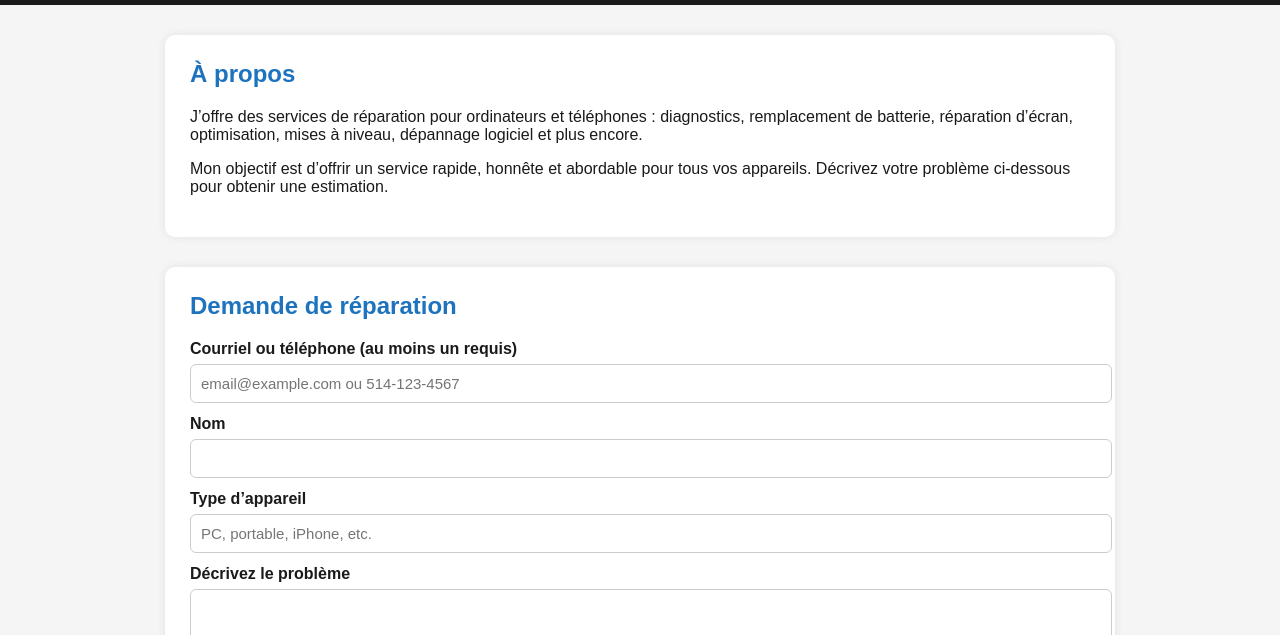
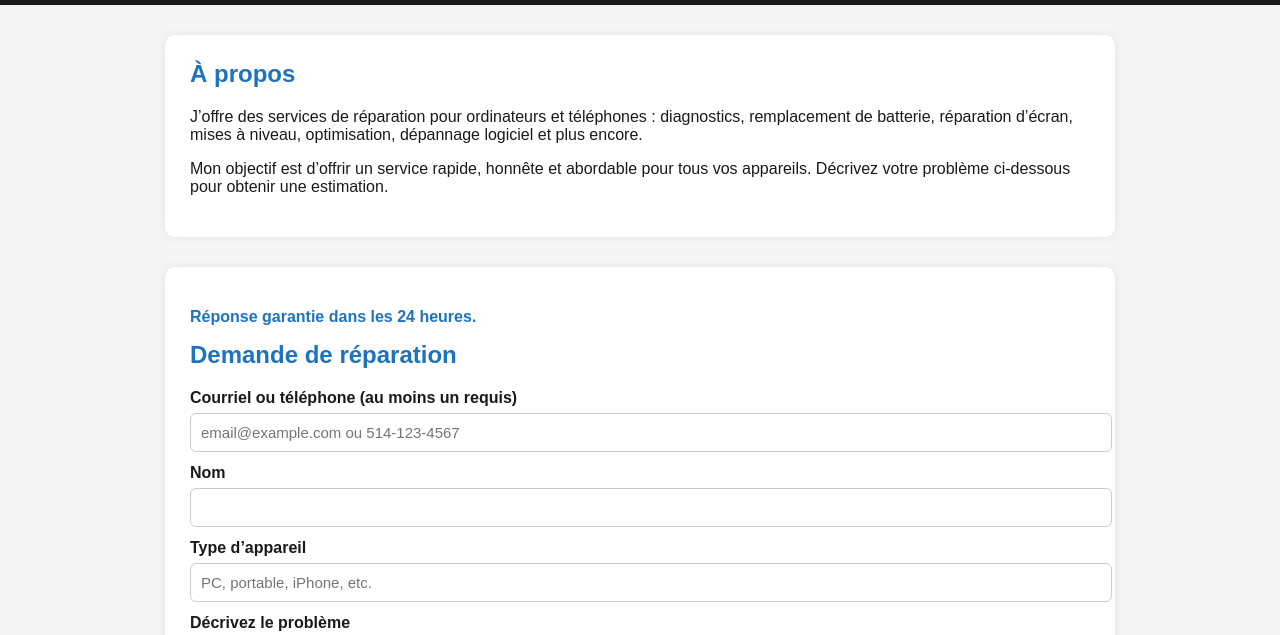
Before and after one commit to danyreparation/danyreparation.github.io, a plain HTML site: page index.html in a window 1280 px wide. Both pictures are taken after a click on the button "Français". Shown: the part 134-769 px from the top of the page. Drawn offline with Linux system fonts and the light colour scheme.

Commit message:
Update index.html

```diff
--- a/index.html
+++ b/index.html
@@ -128,7 +128,7 @@
       color: #666;
     }
 
-    /* FACEBOOK BUTTON (FOOTER) */
+    /* FACEBOOK BUTTON */
     .fb-btn {
       background: #1877f2;
       color: white;
@@ -143,6 +143,7 @@
     .fb-btn:hover {
       background: #0f5fcc;
     }
+
   </style>
 </head>
 
@@ -167,8 +168,8 @@
     <h2 id="about-title">À propos</h2>
     <p id="about-text-1">
       J’offre des services de réparation pour ordinateurs et téléphones :
-      diagnostics, remplacement de batterie, réparation d’écran, optimisation,
-      mises à niveau, dépannage logiciel et plus encore.
+      diagnostics, remplacement de batterie, réparation d’écran, mises à niveau, optimisation,
+      dépannage logiciel et plus encore.
     </p>
     <p id="about-text-2">
       Mon objectif est d’offrir un service rapide, honnête et abordable pour tous vos appareils.
@@ -176,14 +177,19 @@
     </p>
   </section>
 
-  <!-- REPAIR FORM -->
+  <!-- FORM -->
   <section class="container">
+    <p id="response-time" style="font-weight:bold; color:#1e73be; margin-bottom:15px;">
+      Réponse garantie dans les 24 heures.
+    </p>
+
     <h2 id="form-title">Demande de réparation</h2>
 
     <form action="https://formspree.io/f/xgvrapnl" method="POST" onsubmit="return checkContact()">
 
       <label id="label-emailphone">Courriel ou téléphone (au moins un requis)</label>
-      <input type="text" id="contactField" name="contact" placeholder="email@example.com ou 514-123-4567" required>
+      <input type="text" id="contactField" name="contact"
+             placeholder="email@example.com ou 514-123-4567" required>
 
       <label id="label-name">Nom</label>
       <input type="text" name="name" required>
@@ -204,7 +210,6 @@
        class="fb-btn" target="_blank" id="facebook-button">
        Ma page Facebook
     </a>
-
     <p>Contact : danyreparation@gmail.com</p>
   </footer>
 
@@ -219,9 +224,12 @@
 
         document.getElementById("about-title").innerText = "À propos";
         document.getElementById("about-text-1").innerText =
-          "J’offre des services de réparation pour ordinateurs et téléphones : diagnostics, remplacement de batterie, réparation d’écran, optimisation, mises à niveau, dépannage logiciel et plus encore.";
+          "J’offre des services de réparation pour ordinateurs et téléphones : diagnostics, remplacement de batterie, réparation d’écran, mises à niveau, optimisation, dépannage logiciel et plus encore.";
         document.getElementById("about-text-2").innerText =
           "Mon objectif est d’offrir un service rapide, honnête et abordable pour tous vos appareils. Décrivez votre problème ci-dessous pour obtenir une estimation.";
+
+        document.getElementById("response-time").innerText =
+          "Réponse garantie dans les 24 heures.";
 
         document.getElementById("form-title").innerText = "Demande de réparation";
         document.getElementById("label-emailphone").innerText = "Courriel ou téléphone (au moins un requis)";
@@ -244,6 +252,9 @@
           "I provide repair services for computers and smartphones: diagnostics, battery replacements, screen repairs, upgrades, optimization, software fixes, and more.";
         document.getElementById("about-text-2").innerText =
           "My goal is to offer fast, honest, and affordable service for all your devices. Describe your issue below to get an estimate.";
+
+        document.getElementById("response-time").innerText =
+          "Guaranteed response within 24 hours.";
 
         document.getElementById("form-title").innerText = "Repair Request";
         document.getElementById("label-emailphone").innerText = "Email or phone (at least one required)";
```
